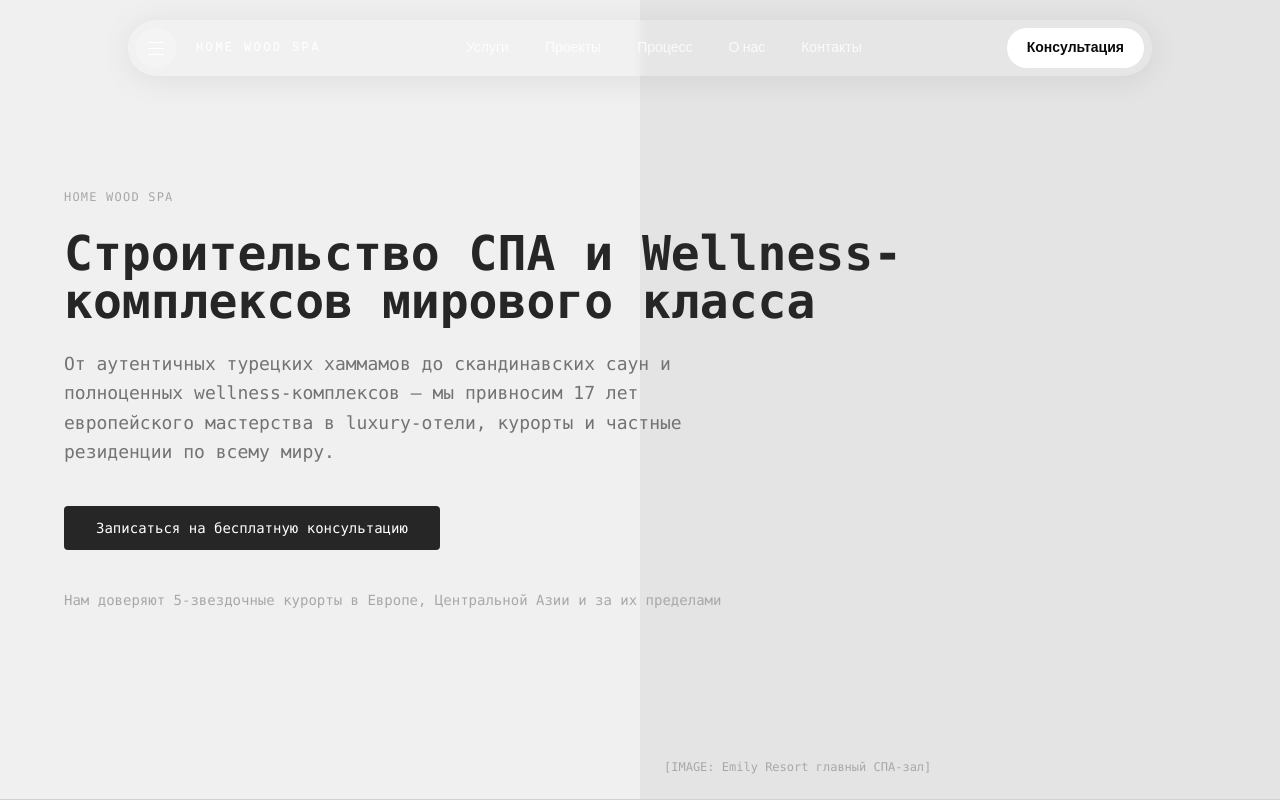
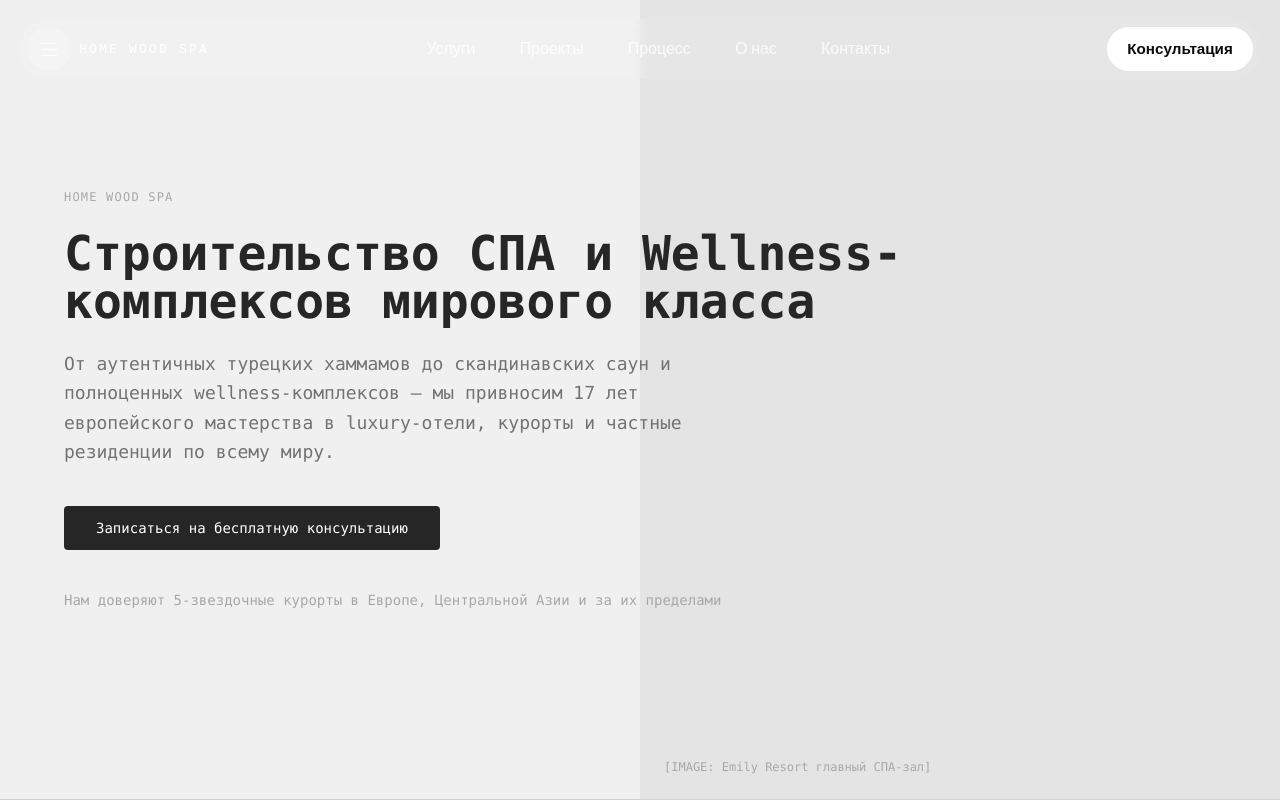
Before and after one commit to digitalcluster25/hws, a React (Vite) app: page / in a window 1280 px wide. Shown: the top 800 px of the page. Built offline with nearby package versions, Linux system fonts and the light colour scheme; a web font is replaced by a local one.

Commit message:
ui: Nav — exact ohio dimensions (2.75rem h, 24px radius, 8px pill padding)

```diff
--- a/src/components/layout/Nav.jsx
+++ b/src/components/layout/Nav.jsx
@@ -31,46 +31,56 @@ export default function Nav() {
   return (
     <>
       {/* ── FLOATING PILL NAV ── */}
-      <div className="fixed top-0 left-0 right-0 z-50 flex justify-center px-4 pt-4 md:pt-5 pointer-events-none">
+      {/* Top offset: 1.5vw ≈ 24px on 1440. Side margin matches. */}
+      <div
+        className="fixed top-0 left-0 right-0 z-50 flex justify-center pointer-events-none"
+        style={{ padding: '1.5vw max(1.5vw, 16px) 0' }}
+      >
         <motion.div
           initial={{ y: -20, opacity: 0 }}
           animate={{ y: 0, opacity: 1 }}
           transition={{ duration: 0.6, ease: [0.16, 1, 0.3, 1] }}
           className={[
-            'pointer-events-auto w-full max-w-5xl flex items-center justify-between gap-4',
-            'px-2 py-2 rounded-full transition-all duration-500 ease-expo',
+            // pill wrapper — inner padding 0.5rem (8px) all sides
+            'pointer-events-auto w-full flex items-center gap-2',
+            'p-2 rounded-full transition-all duration-500',
             scrolled
-              ? 'bg-white/95 backdrop-blur-md shadow-[0_4px_32px_rgba(0,0,0,0.10)]'
-              : 'bg-white/10 backdrop-blur-sm shadow-[0_4px_32px_rgba(0,0,0,0.08)]',
+              ? 'bg-white shadow-[0_1px_3px_rgba(0,0,0,0.06),0_8px_24px_rgba(0,0,0,0.08)]'
+              : 'bg-white/10 backdrop-blur-sm',
           ].join(' ')}
+          style={{ maxWidth: '1344px', transitionTimingFunction: 'cubic-bezier(.645,.045,.355,1)' }}
         >
 
-          {/* Left: Hamburger circle */}
+          {/* Hamburger circle — 2.75rem × 2.75rem (44px) */}
           <button
             onClick={menuOpen ? closeMenu : openMenu}
             aria-label="Меню"
             className={[
-              'flex items-center justify-center w-10 h-10 rounded-full shrink-0 transition-all duration-300',
+              'flex items-center justify-center rounded-full shrink-0 transition-colors duration-300',
               scrolled
                 ? 'bg-gray-100 hover:bg-gray-200 text-gray-800'
                 : 'bg-white/20 hover:bg-white/30 text-white',
             ].join(' ')}
+            style={{ width: '2.75rem', height: '2.75rem' }}
           >
-            <div className="flex flex-col gap-[5px] w-4">
+            <div className="flex flex-col gap-[5px]" style={{ width: '16px' }}>
               <motion.span
                 animate={menuOpen ? { rotate: 45, y: 6 } : { rotate: 0, y: 0 }}
                 transition={{ duration: 0.3, ease: [0.16, 1, 0.3, 1] }}
-                className="block h-px w-full bg-current origin-center"
+                className="block bg-current origin-center"
+                style={{ height: '1px' }}
               />
               <motion.span
                 animate={menuOpen ? { opacity: 0, scaleX: 0 } : { opacity: 1, scaleX: 1 }}
                 transition={{ duration: 0.2 }}
-                className="block h-px w-full bg-current"
+                className="block bg-current"
+                style={{ height: '1px' }}
               />
               <motion.span
                 animate={menuOpen ? { rotate: -45, y: -6 } : { rotate: 0, y: 0 }}
                 transition={{ duration: 0.3, ease: [0.16, 1, 0.3, 1] }}
-                className="block h-px w-full bg-current origin-center"
+                className="block bg-current origin-center"
+                style={{ height: '1px' }}
               />
             </div>
           </button>
@@ -79,40 +89,52 @@ export default function Nav() {
           <a
             href="/"
             className={[
-              'font-display text-xs tracking-[0.2em] uppercase whitespace-nowrap transition-colors duration-400 pl-1',
+              'font-display whitespace-nowrap transition-colors duration-300 shrink-0',
               scrolled ? 'text-gray-950' : 'text-white',
             ].join(' ')}
+            style={{ fontSize: '0.8rem', letterSpacing: '0.18em', textTransform: 'uppercase' }}
           >
             Home Wood Spa
           </a>
 
-          {/* Desktop links — center */}
+          {/* Desktop nav links — height 2.75rem, padding-x 1.25rem, font-size 1rem */}
           <nav className="hidden md:flex items-center gap-1 flex-1 justify-center">
             {NAV_LINKS.map(({ label, href }) => (
               <a
                 key={label}
                 href={href}
                 className={[
-                  'font-sans text-sm font-medium px-4 py-2 rounded-full transition-all duration-300',
+                  'font-sans font-medium rounded-full flex items-center transition-all duration-300 whitespace-nowrap',
                   scrolled
                     ? 'text-gray-600 hover:text-gray-950 hover:bg-gray-100'
                     : 'text-white/80 hover:text-white hover:bg-white/15',
                 ].join(' ')}
+                style={{ height: '2.75rem', paddingLeft: '1.25rem', paddingRight: '1.25rem', fontSize: '1rem' }}
               >
                 {label}
               </a>
             ))}
           </nav>
 
-          {/* CTA pill button */}
+          {/* Spacer on mobile so CTA stays right */}
+          <div className="flex-1 md:hidden" />
+
+          {/* CTA pill button — height 2.75rem, padding-x 1.25rem, border-radius 24px */}
           <a
             href="#contact"
             className={[
-              'shrink-0 font-sans text-sm font-semibold px-5 py-2.5 rounded-full transition-all duration-300 whitespace-nowrap',
+              'shrink-0 font-sans font-semibold flex items-center transition-all duration-300 whitespace-nowrap',
               scrolled
                 ? 'bg-gray-950 text-white hover:bg-gray-700'
                 : 'bg-white text-gray-950 hover:bg-white/90',
             ].join(' ')}
+            style={{
+              height: '2.75rem',
+              paddingLeft: '1.25rem',
+              paddingRight: '1.25rem',
+              borderRadius: '24px',
+              fontSize: '0.95rem',
+            }}
           >
             Консультация
           </a>
@@ -136,8 +158,8 @@ export default function Nav() {
             transition={{ duration: 0.5, ease: [0.16, 1, 0.3, 1] }}
             className="absolute top-0 left-0 bottom-0 w-72 bg-white flex flex-col shadow-2xl"
           >
-            <div className="flex items-center justify-between px-6 h-16 border-b border-gray-100">
-              <span className="font-display text-xs tracking-widest uppercase text-gray-950">
+            <div className="flex items-center justify-between px-6 border-b border-gray-100" style={{ height: '4.5rem' }}>
+              <span className="font-display text-gray-950" style={{ fontSize: '0.75rem', letterSpacing: '0.18em', textTransform: 'uppercase' }}>
                 Home Wood Spa
               </span>
               <button onClick={closeMenu} className="text-gray-400 hover:text-gray-950 transition-colors p-1">
@@ -156,7 +178,8 @@ export default function Nav() {
                   initial={{ opacity: 0, x: -16 }}
                   animate={{ opacity: menuOpen ? 1 : 0, x: menuOpen ? 0 : -16 }}
                   transition={{ delay: 0.08 + i * 0.06, duration: 0.4, ease: [0.16, 1, 0.3, 1] }}
-                  className="font-sans text-xl font-medium text-gray-900 py-3 border-b border-gray-100 hover:text-gray-400 transition-colors"
+                  className="font-sans font-medium text-gray-900 py-3 border-b border-gray-100 hover:text-gray-400 transition-colors"
+                  style={{ fontSize: '1.2rem' }}
                 >
                   {label}
                 </motion.a>
@@ -167,7 +190,8 @@ export default function Nav() {
               <a
                 href="#contact"
                 onClick={closeMenu}
-                className="block w-full text-center font-sans text-xs font-semibold tracking-widest uppercase px-6 py-4 rounded-full bg-gray-950 text-white hover:bg-gray-700 transition-colors duration-300"
+                className="flex items-center justify-center w-full font-sans font-semibold bg-gray-950 text-white hover:bg-gray-700 transition-colors duration-300"
+                style={{ height: '2.75rem', borderRadius: '24px', fontSize: '0.9rem', letterSpacing: '0.08em' }}
               >
                 Записаться на консультацию
               </a>
```
